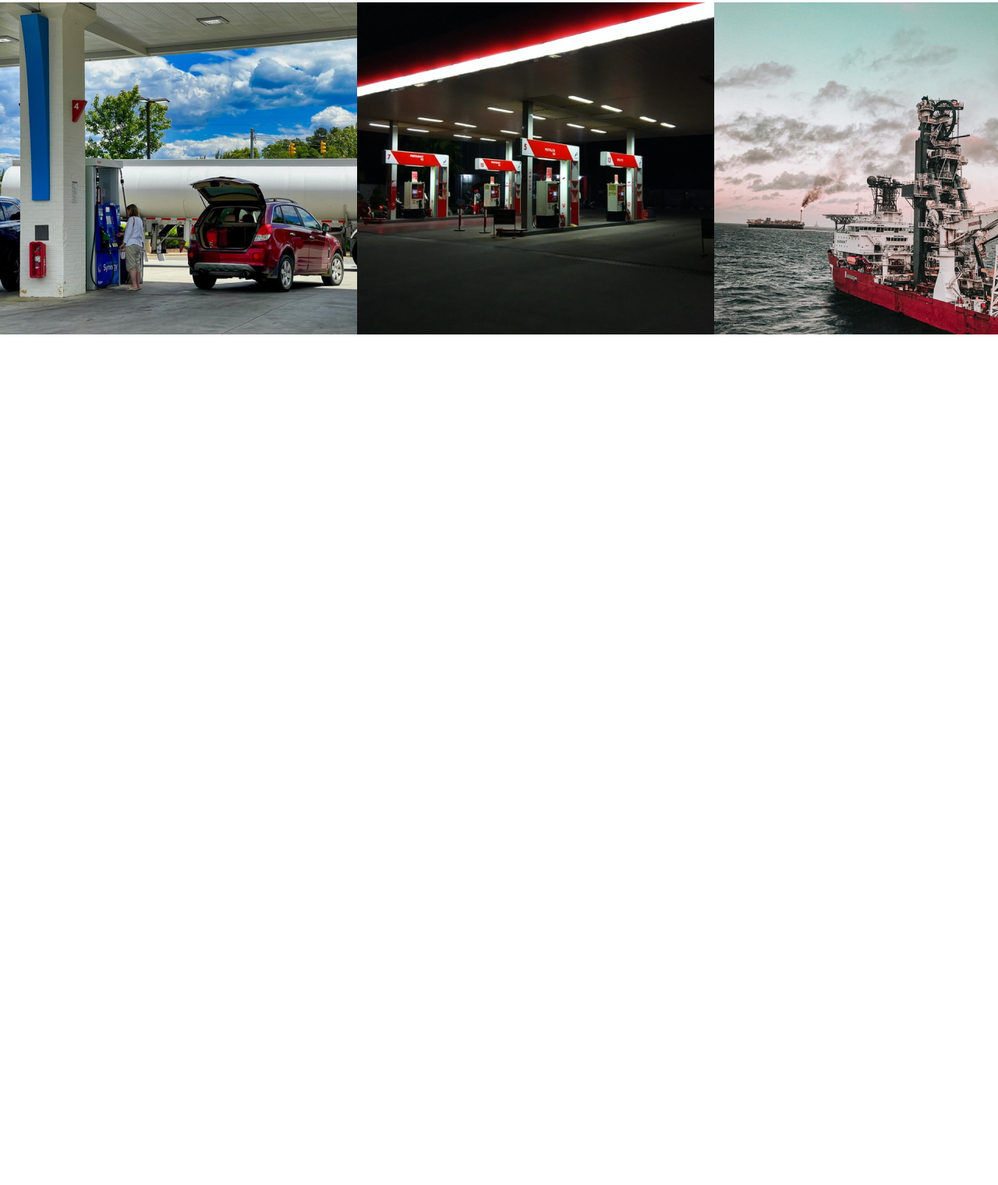
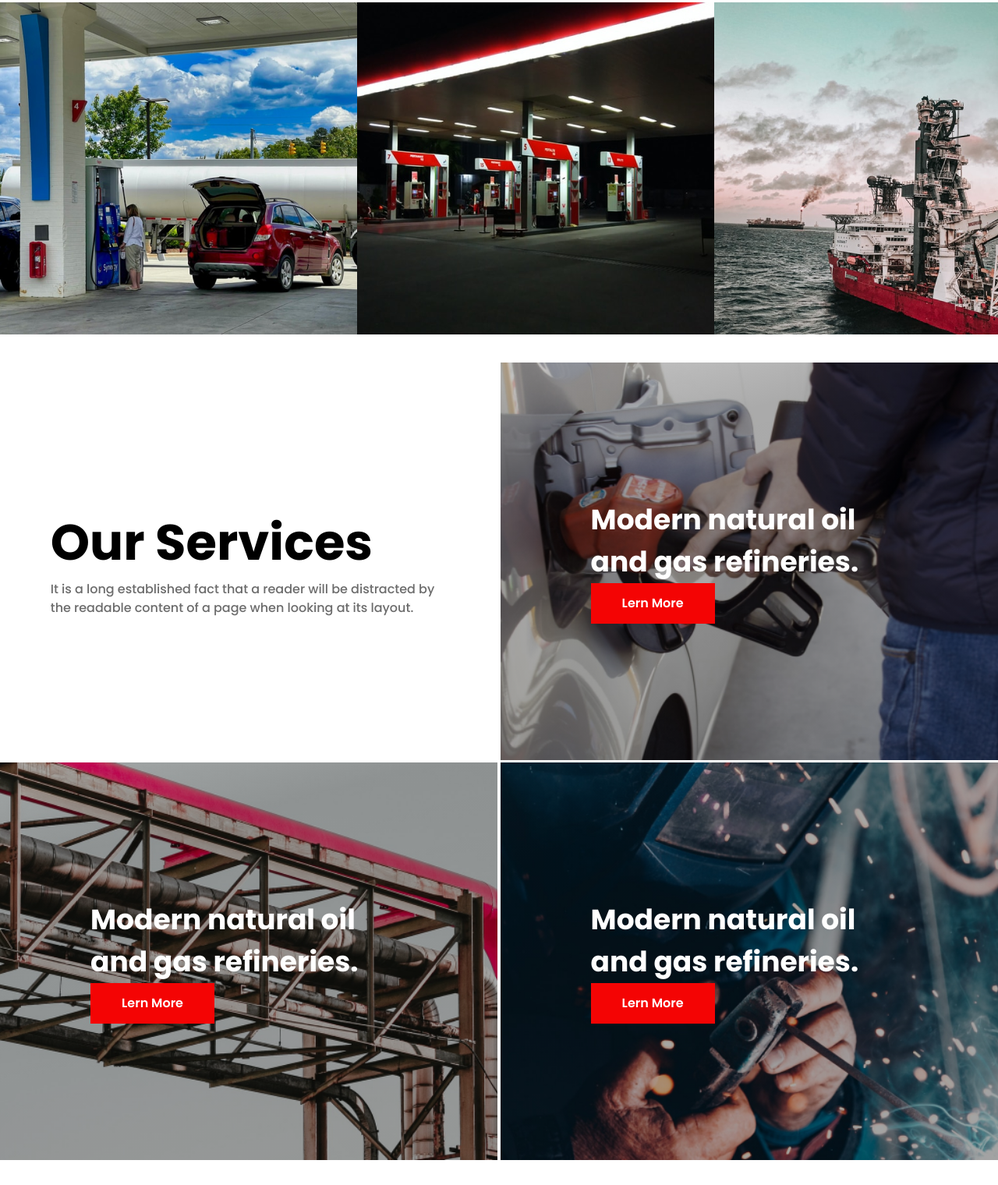
Before and after one commit to MizanurRahman5/petrol-website, a plain HTML site: page index.html in a window 1280 px wide. Shown: the part 1161-2681 px from the top of the page at 78% size. Before the commit the page ends 1594 px from the top, so only its background shows below. Drawn offline with Linux system fonts and the light colour scheme.

Commit message:
Our servic section added

```diff
--- a/index.html
+++ b/index.html
@@ -58,6 +58,30 @@
         </div>
       </section>
       <!-- --------------------The Country Section End------------------------ -->
+       <!-- ------------------Service Section Start------------------------- -->
+        <section class="Our-Service">
+
+            <div class="Sercice-content">
+                <h1>Our Services</h1>
+                <p>It is a long established fact that a reader will be distracted by the readable content of a page when looking at its layout.</p>
+            </div>
+
+            <div class="Service bg-1">
+                    <h1>Modern natural oil and gas refineries.</h1>
+                    <button class="hero-btn">Lern More</button>
+            </div>
+            <div class="Service bg-2">
+                    <h1>Modern natural oil and gas refineries.</h1>
+                    <button class="hero-btn">Lern More</button>
+            </div>
+            <div class="Service bg-3">
+                <h1>Modern natural oil and gas refineries.</h1>
+                <button class="hero-btn">Lern More</button>
+        </div>
+
+        </section>
+       <!-- --------------------Service Section End------------------------- -->
+
 
     </main>
     <footer></footer>
--- a/styles/style.css
+++ b/styles/style.css
@@ -128,3 +128,90 @@
   justify-content: space-between;
 }
 /* -------------The Country Section Style End-------------- */
+/* ---------------our Service Section Start------------------ */
+.Our-Service {
+  display: grid;
+  grid-template-columns: repeat(2, 1fr);
+  margin: 2rem 0 ;
+  position: relative;
+  gap: .2rem;
+
+}
+.Service img{
+  width: 100%;
+  filter: brightness(70%);
+}
+.Sercice-content{
+  max-width: 509px;
+  display: flex;
+  flex-direction: column;
+
+  margin: auto;
+  justify-content: center;
+
+}
+.Sercice-content h1{
+  color: rgb(0, 0, 0);
+font-family: Poppins;
+font-size: 64px;
+font-weight: 700;
+line-height: 96px;
+}
+.Sercice-content  p{
+  color: rgb(108, 108, 108);
+font-family: Poppins;
+font-size: 16px;
+font-weight: 500;
+line-height: 24px;
+}
+.Service {
+  background-image: url('../images/unsplash_0aJOTBQfEFE.png');
+  background-position: center;
+  background-repeat: no-repeat;
+  background-size: cover;
+  padding: 175px 116px;
+
+
+
+}
+.bg-1{
+  background-image:linear-gradient(
+    166deg,
+    rgba(13, 12, 12, 0.219) 0%,
+    rgba(0, 0, 0, 0.328) 21%,
+    rgba(0, 0, 0, 0.347) 100%,
+    rgba(2, 2, 2, 0.271) 43%,
+    rgba(21, 21, 21, 0.294) 46%,
+    rgba(9, 9, 9, 0.413) 100%
+  ), url('../images/unsplash_0aJOTBQfEFE.png');
+}
+.bg-2{
+  background-image:linear-gradient(
+    166deg,
+    rgba(13, 12, 12, 0.219) 0%,
+    rgba(0, 0, 0, 0.328) 21%,
+    rgba(0, 0, 0, 0.347) 100%,
+    rgba(2, 2, 2, 0.271) 43%,
+    rgba(21, 21, 21, 0.294) 46%,
+    rgba(9, 9, 9, 0.413) 100%
+  ), url('../images/unsplash_a_PDPUPuNZ8.png');
+}
+.bg-3{
+  background-image:linear-gradient(
+    166deg,
+    rgba(13, 12, 12, 0.219) 0%,
+    rgba(0, 0, 0, 0.328) 21%,
+    rgba(0, 0, 0, 0.347) 100%,
+    rgba(2, 2, 2, 0.271) 43%,
+    rgba(21, 21, 21, 0.294) 46%,
+    rgba(9, 9, 9, 0.413) 100%
+  ), url('../images/unsplash_Wiu3w-99tNg.png');
+}
+.Service h1{
+  color: rgb(255, 255, 255);
+font-family: Poppins;
+font-size: 36px;
+font-weight: 700;
+line-height: 54px;
+}
+/* ---------------our Service Section End------------------ */
```
Also changed, not shown: images/unsplash_0aJOTBQfEFE.png (added), images/unsplash_Wiu3w-99tNg.png (added), images/unsplash_a_PDPUPuNZ8.png (added).
